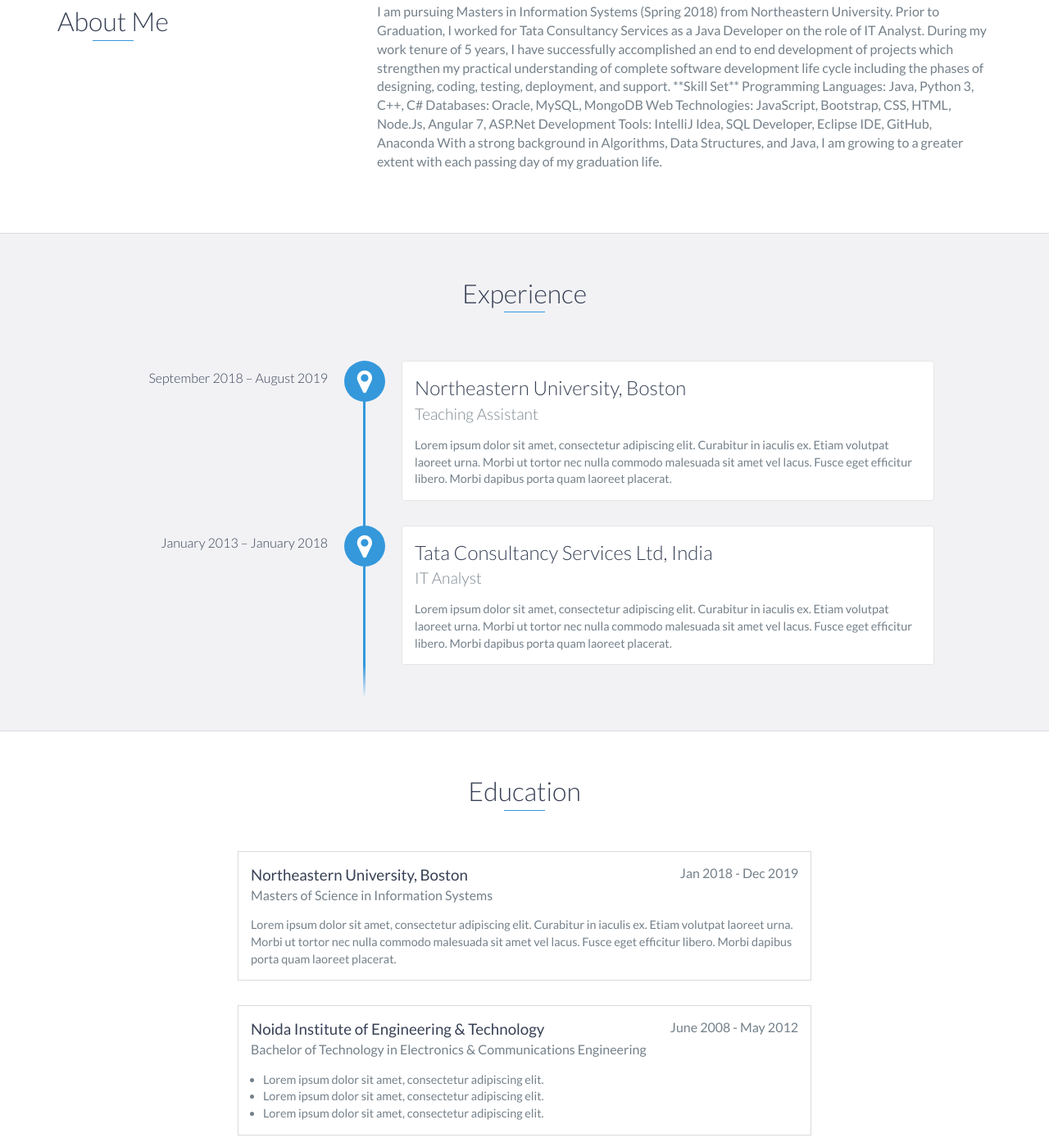
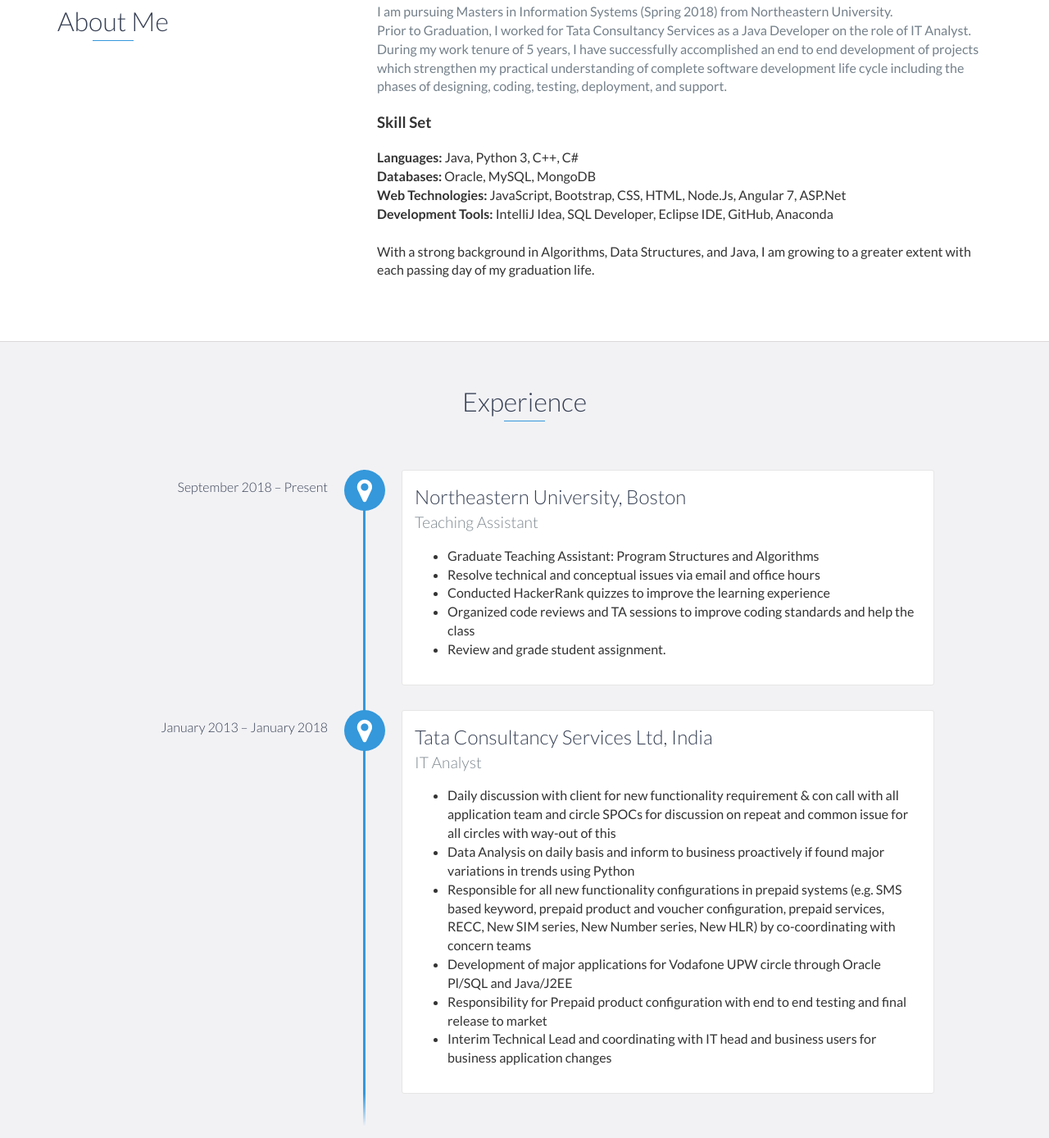
Before and after one commit to ankit08015/ankit08015.github.io, a plain HTML site: page index.html in a window 1280 px wide. Shown: the part 872-2260 px from the top of the page at 82% size. Drawn offline with nearby package versions, Linux system fonts and the light colour scheme.

Commit message:
added resume

```diff
--- a/index.html
+++ b/index.html
@@ -50,7 +50,7 @@
         <div id="lead-content">
             <h1>Ankit Yadav</h1>
             <h2>Java Developer/ Full Stack Web Developer</h2>
-            <a href="#" class="btn-rounded-white">Download Resume</a>
+            <a href="/resources/ankit-resume.pdf" class="btn-rounded-white">Download Resume</a>
         </div>
         <!-- End #lead-content -->
 
@@ -74,17 +74,24 @@
                 <div class="col-md-8">
                     <p>
                             I am pursuing Masters in Information Systems (Spring 2018) from Northeastern University.
+                            <br>
+                            Prior to Graduation, I worked for Tata Consultancy Services as a Java Developer on the role of IT Analyst.
+                            During my work tenure of 5 years, I have successfully accomplished an end to end development of projects
+                            which strengthen my practical understanding of complete software development life cycle
+                            including the phases of designing, coding, testing, deployment, and support.
+                            <br>
 
+                            <strong><h3>Skill Set</h3></strong>
 
-                            Prior to Graduation, I worked for Tata Consultancy Services as a Java Developer on the role of IT Analyst. During my work tenure of 5 years, I have successfully accomplished an end to end development of projects which strengthen my practical understanding of complete software development life cycle including the phases of designing, coding, testing, deployment, and support.
-
-                            **Skill Set**
-
-                            Programming Languages: Java, Python 3, C++, C#
-                            Databases: Oracle, MySQL, MongoDB
-                            Web Technologies: JavaScript, Bootstrap, CSS, HTML, Node.Js, Angular 7, ASP.Net
-                            Development Tools: IntelliJ Idea, SQL Developer, Eclipse IDE, GitHub, Anaconda
-
+                            <strong>Languages:</strong>  Java, Python 3, C++, C#
+                            <br>
+                            <strong>Databases:</strong> Oracle, MySQL, MongoDB
+                            <br>
+                            <strong>Web Technologies:</strong> JavaScript, Bootstrap, CSS, HTML, Node.Js, Angular 7, ASP.Net
+                            <br>
+                            <strong>Development Tools:</strong> IntelliJ Idea, SQL Developer, Eclipse IDE, GitHub, Anaconda
+                            <br>
+                            <br>
 
                             With a strong background in Algorithms, Data Structures, and Java, I am growing to a greater extent with each passing day of my graduation life.
                     </p>
@@ -97,11 +104,17 @@
     <div id="experience" class="background-alt">
         <h2 class="heading">Experience</h2>
         <div id="experience-timeline">
-            <div data-date="September 2018 – August 2019">
+            <div data-date="September 2018 – Present">
                 <h3>Northeastern University, Boston</h3>
                 <h4>Teaching Assistant</h4>
                 <p>
-                    Lorem ipsum dolor sit amet, consectetur adipiscing elit. Curabitur in iaculis ex. Etiam volutpat laoreet urna. Morbi ut tortor nec nulla commodo malesuada sit amet vel lacus. Fusce eget efficitur libero. Morbi dapibus porta quam laoreet placerat.
+                    <ul>
+                        <li>Graduate Teaching Assistant: Program Structures and Algorithms</li>
+                        <li>Resolve technical and conceptual issues via email and office hours </li>
+                        <li>Conducted HackerRank quizzes to improve the learning experience </li>
+                        <li>Organized code reviews and TA sessions to improve coding standards and help the class</li>
+                        <li>Review and grade student assignment.</li>
+                    </ul>
                 </p>
             </div>
 
@@ -109,7 +122,26 @@
                 <h3>Tata Consultancy Services Ltd, India</h3>
                 <h4>IT Analyst</h4>
                 <p>
-                    Lorem ipsum dolor sit amet, consectetur adipiscing elit. Curabitur in iaculis ex. Etiam volutpat laoreet urna. Morbi ut tortor nec nulla commodo malesuada sit amet vel lacus. Fusce eget efficitur libero. Morbi dapibus porta quam laoreet placerat.
+                        <ul>
+                                <li>
+                                    Daily discussion with client for new functionality requirement & con call with all application team and circle SPOCs for discussion on repeat and common issue for all circles with way-out of this
+                                <li>
+                                        Data Analysis on daily basis and inform to business proactively if found major variations in trends using Python
+                                    </li>
+                                <li>
+                                        Responsible for all new functionality configurations in prepaid systems (e.g. SMS based keyword, prepaid product and voucher configuration, prepaid services, RECC, New SIM series, New Number series, New HLR) by co-coordinating with concern teams
+                                    </li>
+                                <li>
+                                        Development of major applications for Vodafone UPW circle through Oracle Pl/SQL and Java/J2EE
+                                    </li>
+                                <li>
+                                        Responsibility for Prepaid product configuration with end to end testing and final release to market
+                                    </li>
+                                    <li>
+                                        Interim Technical Lead and coordinating with IT head and business users for business application changes                                </li>
+
+                                    </li>
+                        </ul>
                 </p>
             </div>
         </div>
```
Also changed, not shown: 1 other file.
